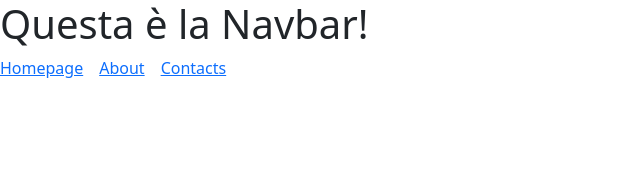
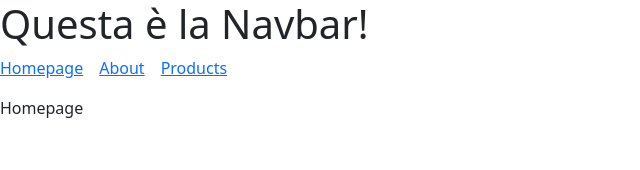
Before and after one commit to NotAlex575/react-router, a React (Vite) app: page / in a window 1280 px wide. Shown: the top 170 px of the page, without its empty margins (0-640 px from the left). Built offline with nearby package versions, Linux system fonts and the light colour scheme.

Commit message:
aggiustato products (che avevo chiamato about), importati i link route in app.jsx e inserito navbar in app.jsx, dove sarà visibile in tutte le pagine

```diff
--- a/src/App.jsx
+++ b/src/App.jsx
@@ -11,7 +11,9 @@ function App() {
       <BrowserRouter>
         <Navbar></Navbar>
         <Routes>
-
+          <Route path="/" element={<Homepage></Homepage>}></Route>
+          <Route path="/about" element={<About></About>}></Route>
+          <Route path="/products" element={<Products></Products>}></Route>
         </Routes>
       </BrowserRouter>
     </>
--- a/src/components/Navbar.jsx
+++ b/src/components/Navbar.jsx
@@ -13,7 +13,7 @@ const Navbar = () => {
               <NavLink to="/about">About</NavLink>
             </li>
             <li className="me-3">
-              <NavLink to="/contacts">Contacts</NavLink>
+              <NavLink to="/products">Products</NavLink>
             </li>
           </ul>
         </nav>
--- a/src/pages/About.jsx
+++ b/src/pages/About.jsx
@@ -2,10 +2,7 @@ import Navbar from '../components/Navbar'
 
 const About = () => {
   return (
-    <>
-        <Navbar></Navbar>
-        <div>About</div>
-    </>
+    <div>About</div>
   )
 }
 
--- a/src/pages/Homepage.jsx
+++ b/src/pages/Homepage.jsx
@@ -2,10 +2,7 @@ import Navbar from '../components/Navbar'
 
 const Homepage = () => {
   return (
-    <>
-        <Navbar></Navbar>
-        <div>Homepage</div>
-    </>
+    <div>Homepage</div>
   )
 }
 
--- a/src/pages/Products.jsx
+++ b/src/pages/Products.jsx
@@ -2,10 +2,7 @@ import Navbar from "../components/Navbar"
 
 const Products = () => {
   return (
-    <>
-        <Navbar></Navbar>
-        <div>About</div>
-    </>
+    <div>Products</div>
   )
 }
 
```
